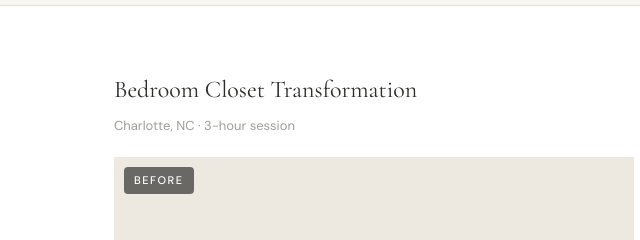
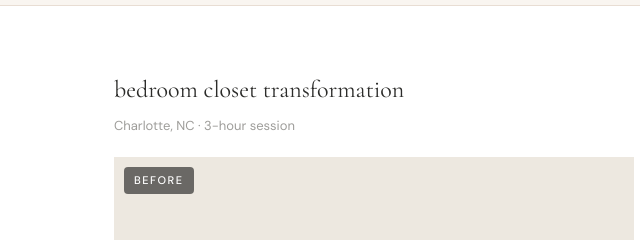
Before and after one commit to cerrae/curated-by-cerrae, a plain HTML site: page portfolio.html in a window 1280 px wide. Shown: the part 351-591 px from the top of the page, 0-640 px from the left. Drawn offline with nearby package versions, Linux system fonts and the light colour scheme; grey boxes are pictures that could not be loaded.

Commit message:
Update portfolio.html

```diff
--- a/portfolio.html
+++ b/portfolio.html
@@ -40,7 +40,7 @@
 
   <div class="portfolio-project">
   <div class="project-header">
-          <h2>Bedroom Closet Transformation</h2>
+    <h2>bedroom closet transformation</h2>
     <p class="project-detail">Charlotte, NC · 3-hour session</p>
   </div>
   <div class="before-after-grid">
```
Lines whose indentation alone changed are shown as unchanged.
